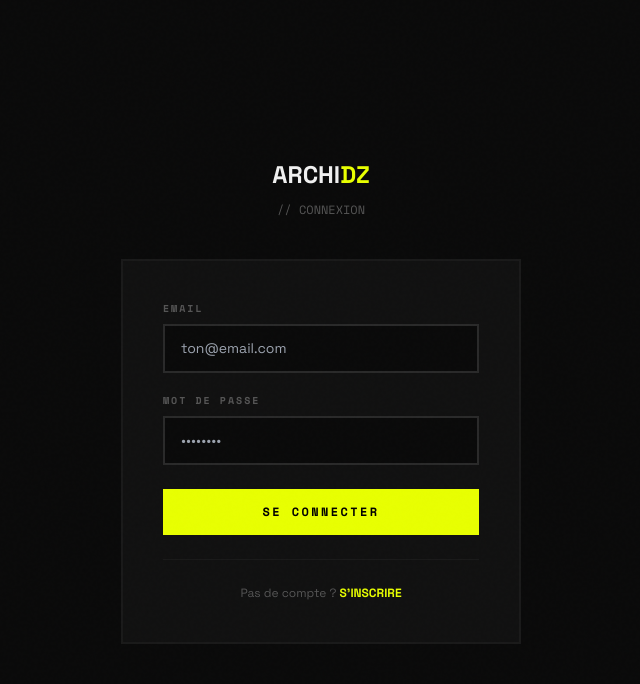
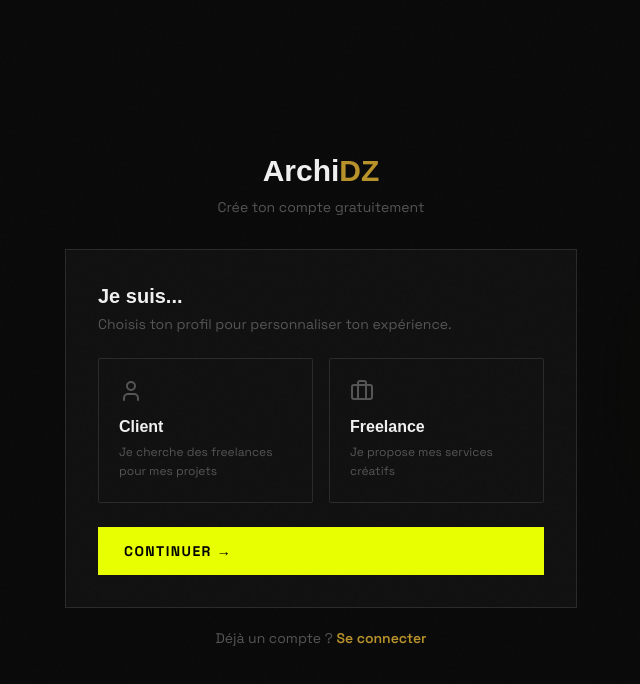
Before and after one commit to wal01dz/archidz, a Next.js app: page /login in a window 1280 px wide. Shown: the top 684 px of the page, without its empty margins (319-959 px from the left). Built offline with nearby package versions, Linux system fonts and the light colour scheme.

Commit message:
Login from register copy

```diff
--- a/app/login/page.tsx
+++ b/app/login/page.tsx
@@ -1,97 +1,172 @@
+// app/login/page.tsx
 "use client";
 import { useState } from "react";
-import { signIn } from "next-auth/react";
 import { useRouter } from "next/navigation";
 import Link from "next/link";
+import { Eye, EyeOff, AlertCircle, User, Briefcase } from "lucide-react";
 
-export default function LoginPage() {
+export default function loginPage() {
   const router = useRouter();
-  const [email, setEmail] = useState("");
-  const [password, setPassword] = useState("");
+  const [step, setStep] = useState<1 | 2>(1);
+  const [role, setRole] = useState<"CLIENT" | "FREELANCE" | "">("");
+  const [form, setForm] = useState({ name: "", email: "", password: "", wilaya: "", phone: "" });
+  const [showPwd, setShowPwd] = useState(false);
   const [loading, setLoading] = useState(false);
   const [error, setError] = useState("");
 
+  const update = (k: string, v: string) => setForm((f) => ({ ...f, [k]: v }));
+
   const handleSubmit = async (e: React.FormEvent) => {
     e.preventDefault();
+    if (!role) return;
     setLoading(true);
     setError("");
-    const result = await signIn("credentials", {
-      email,
-      password,
-      redirect: false,
+
+    const res = await fetch("/api/auth/login", {
+      method: "POST",
+      headers: { "Content-Type": "application/json" },
+      body: JSON.stringify({ ...form, role }),
     });
-    if (result?.error) {
-      setError("Email ou mot de passe incorrect");
+
+    const data = await res.json();
+    if (!res.ok) {
+      setError(data.error);
       setLoading(false);
     } else {
-      router.push("/dashboard");
+      router.push("/login?logined=true");
     }
   };
 
   return (
-    <div style={{ minHeight: "100vh", background: "#0a0a0a", display: "flex", alignItems: "center", justifyContent: "center", padding: "24px", fontFamily: "'Space Grotesk', sans-serif" }}>
-      <div style={{ width: "100%", maxWidth: "400px" }}>
-        <div style={{ textAlign: "center", marginBottom: "40px" }}>
-          <Link href="/" style={{ fontWeight: 700, fontSize: "24px", color: "#f0f0f0", textDecoration: "none" }}>
-            ARCHI<span style={{ color: "#e8ff00" }}>DZ</span>
-          </Link>
-          <p style={{ color: "#555", fontSize: "12px", marginTop: "8px", fontFamily: "'Space Mono', monospace" }}>
-            // CONNEXION
-          </p>
+    <div className="min-h-screen flex items-center justify-center px-4 bg-[var(--bg)] py-12">
+      <div className="absolute inset-0 overflow-hidden pointer-events-none">
+        <div className="absolute top-1/4 -right-32 w-96 h-96 rounded-full bg-gold/5 blur-3xl" />
       </div>
 
-        <div style={{ border: "2px solid #1a1a1a", padding: "40px", background: "#111" }}>
-          <form onSubmit={handleSubmit}>
-            <div style={{ marginBottom: "20px" }}>
-              <label style={{ display: "block", fontSize: "10px", fontWeight: 700, color: "#555", letterSpacing: "0.2em", textTransform: "uppercase", marginBottom: "8px", fontFamily: "'Space Mono', monospace" }}>
-                EMAIL
-              </label>
-              <input
-                type="email"
-                value={email}
-                onChange={e => setEmail(e.target.value)}
-                placeholder="ton@email.com"
-                required
-                style={{ width: "100%", background: "#0a0a0a", border: "2px solid #2a2a2a", padding: "12px 16px", color: "#f0f0f0", fontSize: "14px", outline: "none", fontFamily: "'Space Grotesk', sans-serif", boxSizing: "border-box" }}
-              />
+      <div className="w-full max-w-lg relative z-10">
+        <div className="text-center mb-8">
+          <Link href="/" className="font-syne font-extrabold text-3xl text-[var(--ink)] inline-block">
+            Archi<span className="text-gold">DZ</span>
+          </Link>
+          <p className="text-[var(--muted)] mt-2 text-sm">Crée ton compte gratuitement</p>
         </div>
 
-            <div style={{ marginBottom: "24px" }}>
-              <label style={{ display: "block", fontSize: "10px", fontWeight: 700, color: "#555", letterSpacing: "0.2em", textTransform: "uppercase", marginBottom: "8px", fontFamily: "'Space Mono', monospace" }}>
-                MOT DE PASSE
-              </label>
+        <div className="card p-8">
+          {/* Step 1 — Choix du rôle */}
+          {step === 1 && (
+            <div className="space-y-6">
+              <div>
+                <h2 className="font-syne font-bold text-xl text-[var(--ink)] mb-1">Je suis...</h2>
+                <p className="text-sm text-[var(--muted)]">Choisis ton profil pour personnaliser ton expérience.</p>
+              </div>
+
+              <div className="grid grid-cols-2 gap-4">
+                {([
+                  { value: "CLIENT", icon: User, label: "Client", desc: "Je cherche des freelances pour mes projets" },
+                  { value: "FREELANCE", icon: Briefcase, label: "Freelance", desc: "Je propose mes services créatifs" },
+                ] as any[]).map(({ value, icon: Icon, label, desc }) => (
+                  <button
+                    key={value}
+                    onClick={() => setRole(value)}
+                    className={`p-5 rounded-sm border text-left transition-all duration-200
+                      ${role === value
+                        ? "border-gold bg-gold-pale shadow-gold"
+                        : "border-[var(--border)] bg-[var(--bg2)] hover:border-gold/50"}`}
+                  >
+                    <Icon size={24} className={role === value ? "text-gold" : "text-[var(--muted)]"} />
+                    <p className={`font-syne font-bold text-base mt-3 ${role === value ? "text-gold" : "text-[var(--ink)]"}`}>
+                      {label}
+                    </p>
+                    <p className="text-xs text-[var(--muted)] mt-1 leading-relaxed">{desc}</p>
+                  </button>
+                ))}
+              </div>
+
+              <button
+                className="btn-primary w-full"
+                disabled={!role}
+                onClick={() => setStep(2)}
+              >
+                Continuer →
+              </button>
+            </div>
+          )}
+
+          {/* Step 2 — Infos personnelles */}
+          {step === 2 && (
+            <form onSubmit={handleSubmit} className="space-y-5">
+              <div className="flex items-center gap-2 mb-2">
+                <button type="button" onClick={() => setStep(1)} className="text-[var(--muted)] hover:text-[var(--ink)]">←</button>
+                <h2 className="font-syne font-bold text-lg text-[var(--ink)]">
+                  {role === "CLIENT" ? "Compte Client" : "Compte Freelance"}
+                </h2>
+              </div>
+
+              <div className="grid grid-cols-2 gap-4">
+                <div className="col-span-2">
+                  <label className="label">Nom complet *</label>
+                  <input className="input" placeholder="Yacine Benali" value={form.name} onChange={(e) => update("name", e.target.value)} required />
+                </div>
+                <div className="col-span-2">
+                  <label className="label">Email *</label>
+                  <input type="email" className="input" placeholder="ton@email.com" value={form.email} onChange={(e) => update("email", e.target.value)} required />
+                </div>
+                <div className="col-span-2 relative">
+                  <label className="label">Mot de passe * (min 8 caractères)</label>
                   <input
-                type="password"
-                value={password}
-                onChange={e => setPassword(e.target.value)}
+                    type={showPwd ? "text" : "password"}
+                    className="input pr-11"
                     placeholder="••••••••"
+                    value={form.password}
+                    onChange={(e) => update("password", e.target.value)}
                     required
-                style={{ width: "100%", background: "#0a0a0a", border: "2px solid #2a2a2a", padding: "12px 16px", color: "#f0f0f0", fontSize: "14px", outline: "none", fontFamily: "'Space Grotesk', sans-serif", boxSizing: "border-box" }}
+                    minLength={8}
                   />
+                  <button type="button" onClick={() => setShowPwd(!showPwd)} className="absolute right-3 bottom-3 text-[var(--muted)]">
+                    {showPwd ? <EyeOff size={16} /> : <Eye size={16} />}
+                  </button>
+                </div>
+                <div>
+                  <label className="label">Téléphone</label>
+                  <input className="input" placeholder="06XXXXXXXX" value={form.phone} onChange={(e) => update("phone", e.target.value)} />
+                </div>
+                <div>
+                  <label className="label">Wilaya</label>
+                  <input className="input" placeholder="Alger" value={form.wilaya} onChange={(e) => update("wilaya", e.target.value)} />
+                </div>
               </div>
 
               {error && (
-              <div style={{ background: "rgba(255,60,0,0.1)", border: "1px solid rgba(255,60,0,0.3)", padding: "12px 16px", marginBottom: "20px", color: "#ff3c00", fontSize: "12px", fontFamily: "'Space Mono', monospace" }}>
-                {error}
+                <div className="flex items-center gap-2 p-3 bg-rust/10 border border-rust/20 rounded-sm">
+                  <AlertCircle size={14} className="text-rust" />
+                  <p className="text-sm text-rust">{error}</p>
                 </div>
               )}
 
-            <button type="submit" disabled={loading}
-              style={{ width: "100%", padding: "14px", background: loading ? "#333" : "#e8ff00", color: loading ? "#888" : "black", fontWeight: 700, fontSize: "12px", letterSpacing: "0.2em", textTransform: "uppercase", border: "none", cursor: loading ? "not-allowed" : "pointer", fontFamily: "'Space Mono', monospace" }}>
-              {loading ? "CONNEXION..." : "SE CONNECTER"}
+              <button type="submit" disabled={loading} className="btn-primary w-full flex items-center justify-center gap-2">
+                {loading ? (
+                  <span className="flex items-center gap-2">
+                    <span className="w-4 h-4 border-2 border-white/30 border-t-white rounded-full animate-spin" />
+                    Création du compte...
+                  </span>
+                ) : "Créer mon compte →"}
               </button>
+
+              <p className="text-xs text-center text-[var(--muted)]">
+                En créant un compte, tu acceptes nos{" "}
+                <Link href="/cgu" className="text-gold">conditions d'utilisation</Link>
+              </p>
             </form>
+          )}
+        </div>
 
-          <div style={{ textAlign: "center", marginTop: "24px", paddingTop: "24px", borderTop: "1px solid #1a1a1a" }}>
-            <p style={{ fontSize: "12px", color: "#555" }}>
-              Pas de compte ?{" "}
-              <Link href="/register" style={{ color: "#e8ff00", fontWeight: 700, textDecoration: "none" }}>
-                S'INSCRIRE
+        <p className="text-center mt-5 text-sm text-[var(--muted)]">
+          Déjà un compte ?{" "}
+          <Link href="/login" className="text-gold font-semibold hover:text-gold-light transition-colors">
+            Se connecter
           </Link>
         </p>
       </div>
     </div>
-      </div>
-    </div>
   );
 }
```
Lines whose indentation alone changed are shown as unchanged.
